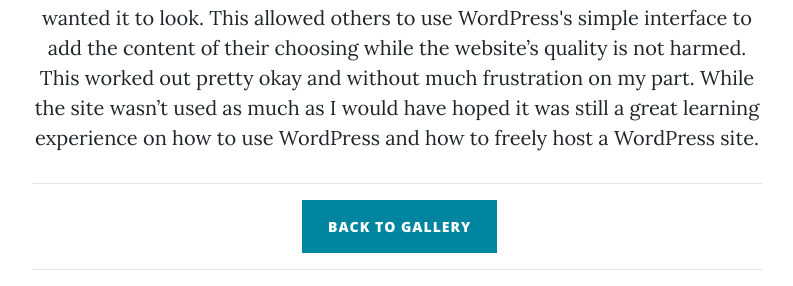
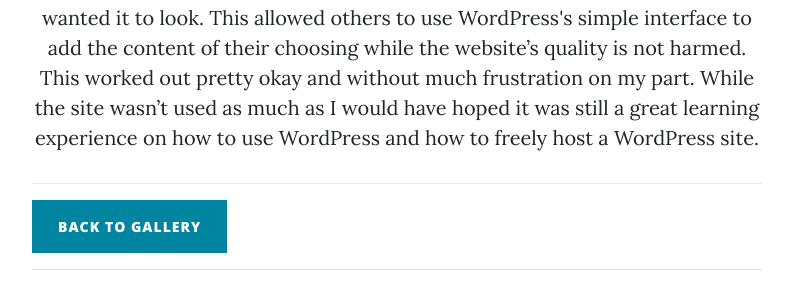
Before and after one commit to XXtechsec/personalWebsite, a Flask app: page /portfolio/JA in a window 1280 px wide. Shown: the part 1387-1673 px from the top of the page, without its empty margins (243-1036 px from the left). Run offline with Flask 2, Linux system fonts and the light colour scheme; some libraries are stand-ins or nearby versions.

Commit message:
finishing touches

```diff
--- a/base/templates/PortfolioPages/galleryBase.html
+++ b/base/templates/PortfolioPages/galleryBase.html
@@ -31,7 +31,7 @@
                 </p>
                 <hr>
                 <div class=" center">
-                    <a class="align-center" style="margin-left: 270px;" href="{{ url_for('portfolio') }}">
+                    <a class="align-center" href="{{ url_for('portfolio') }}">
                         <button class="btn btn-primary align-center">Back to Gallery</button>
                     </a>
                 </div>
```
